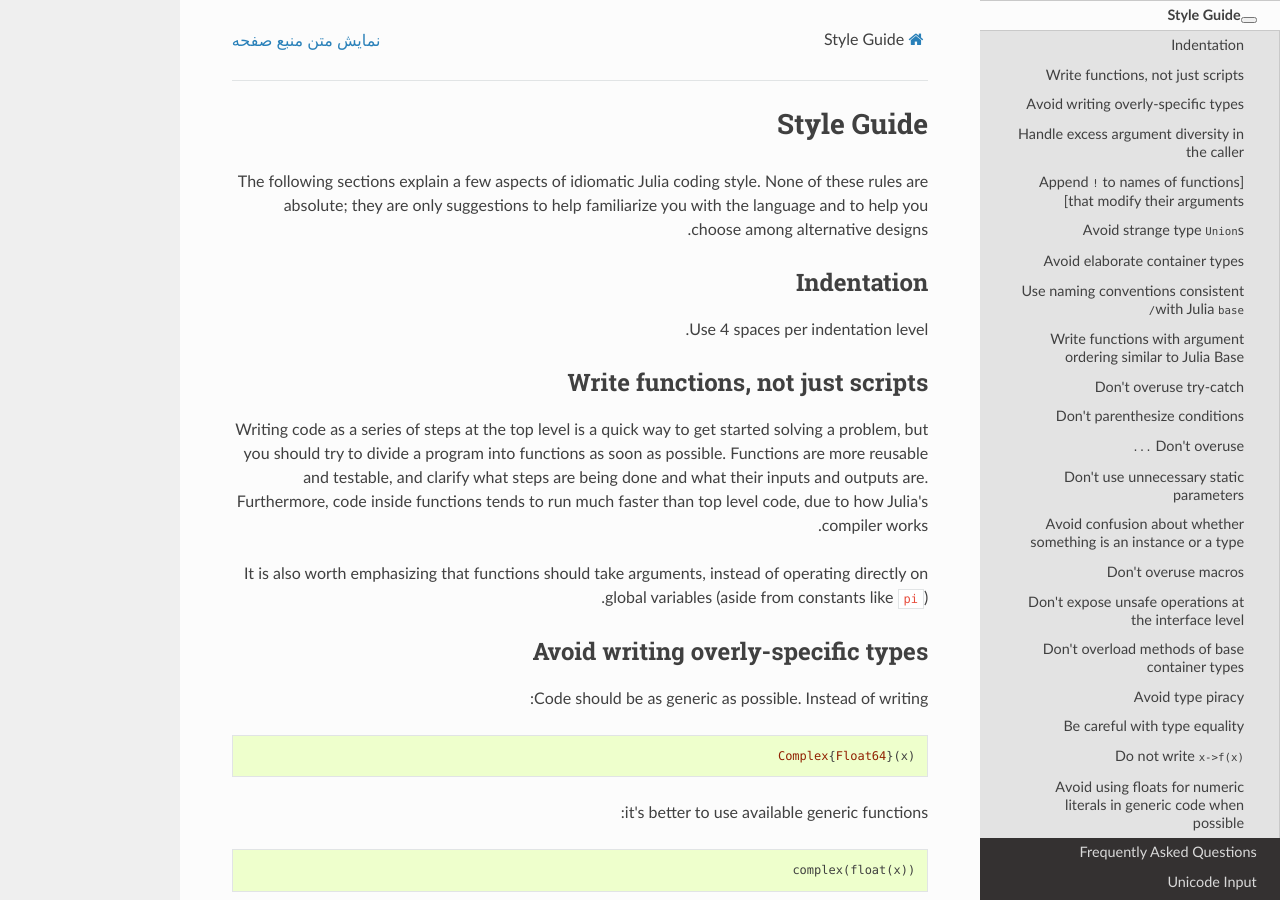
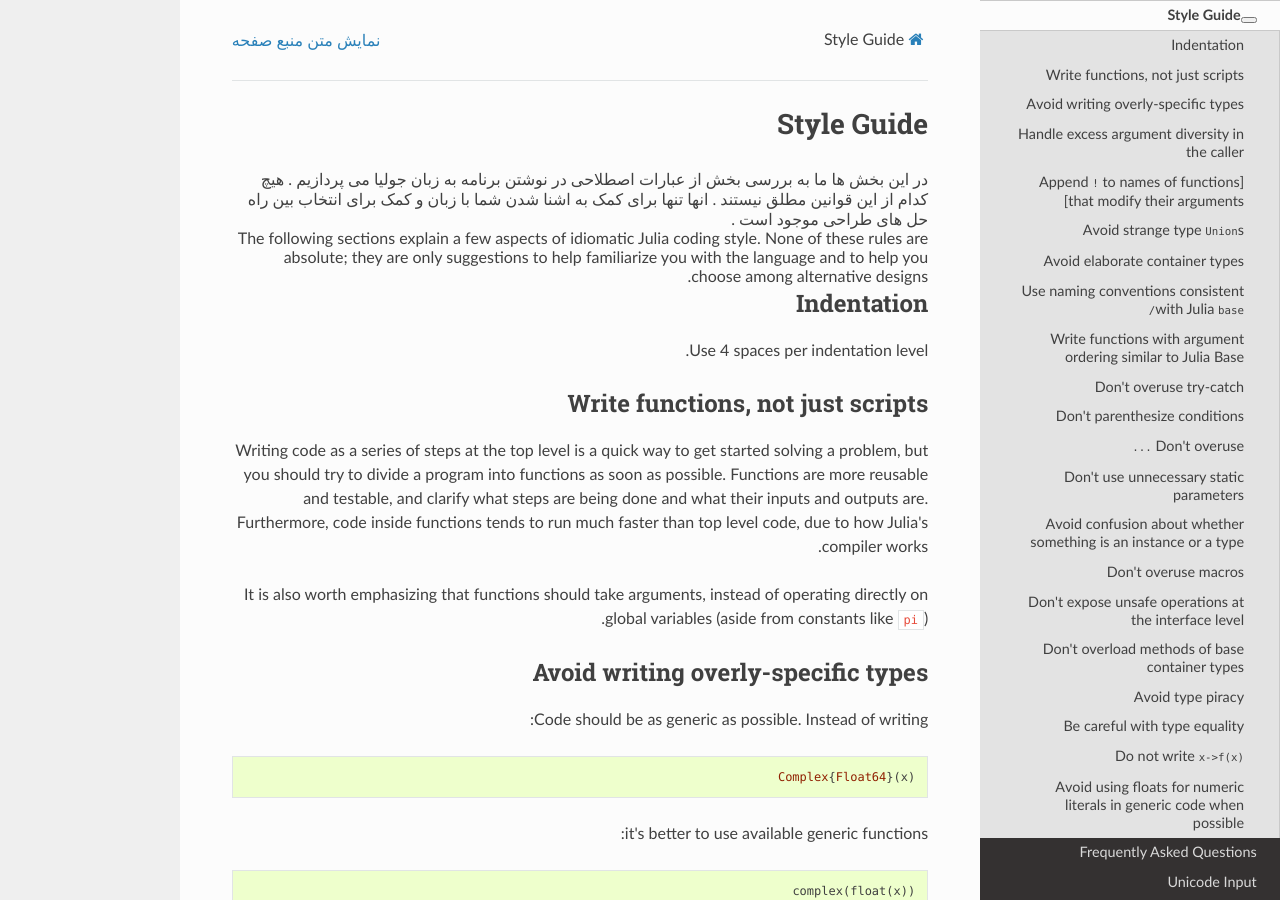
Before and after one commit to AppliedLinearAlgebra-Sharif/julia-docs, a Sphinx documentation site: the page built from docs/manual/style-guide.md, in a window 1280 px wide and 900 px high. Built offline with Sphinx 7.4.7 and the Read the Docs theme 2.0.0, drawn with Linux system fonts in a browser that asks for light colours; pages that are not in the unit, such as notebooks, are missing from menus.

Commit message:
Update style-guide.md
بخش اول که ببینم چطو میشه

```diff
--- a/docs/manual/style-guide.md
+++ b/docs/manual/style-guide.md
@@ -1,5 +1,13 @@
 # Style Guide
 
+<div dir="auto">
+ در این بخش ها ما به بررسی بخش از عبارات اصطلاحی در نوشتن برنامه به زبان جولیا می پردازیم
+    .
+    هیچ کدام از این قوانین مطلق نیستند
+    .
+    انها تنها برای کمک  به اشنا شدن شما با زبان و کمک برای انتخاب بین راه حل های طراحی موجود است
+    .
+ </div>
 The following sections explain a few aspects of idiomatic Julia coding style. None of these rules
 are absolute; they are only suggestions to help familiarize you with the language and to help
 you choose among alternative designs.
```
